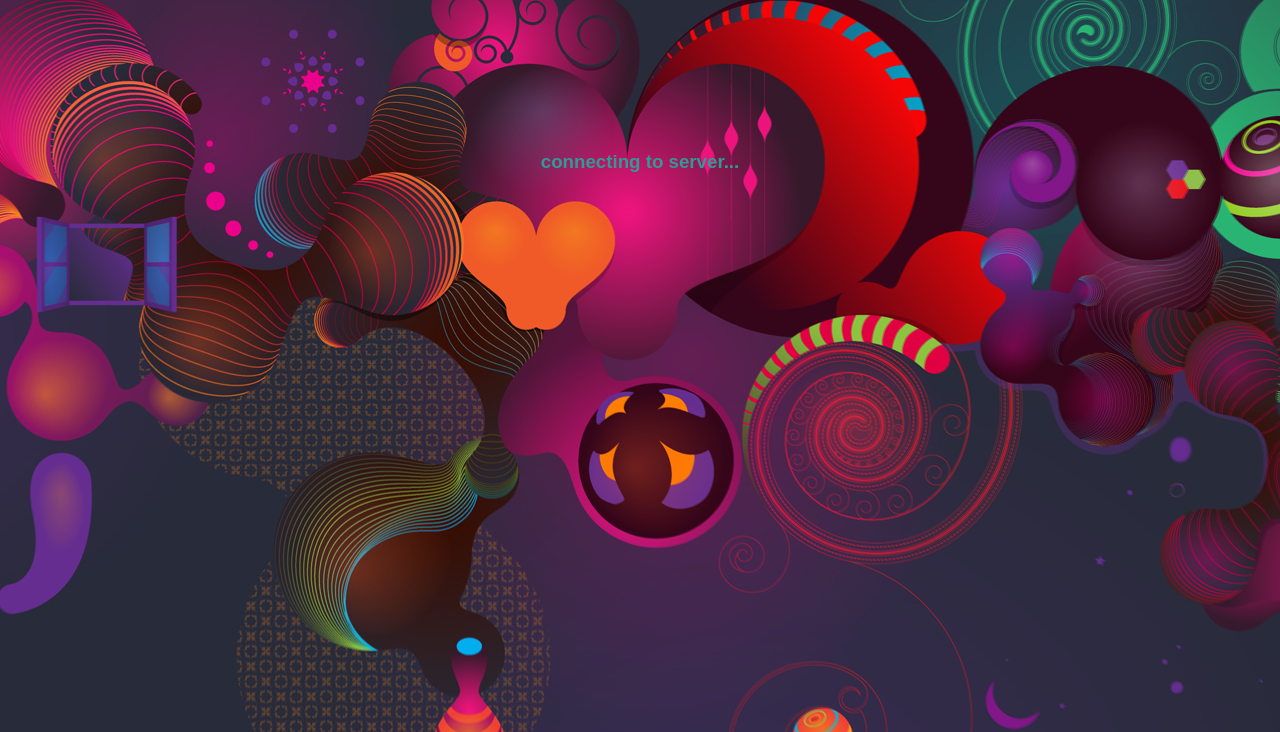
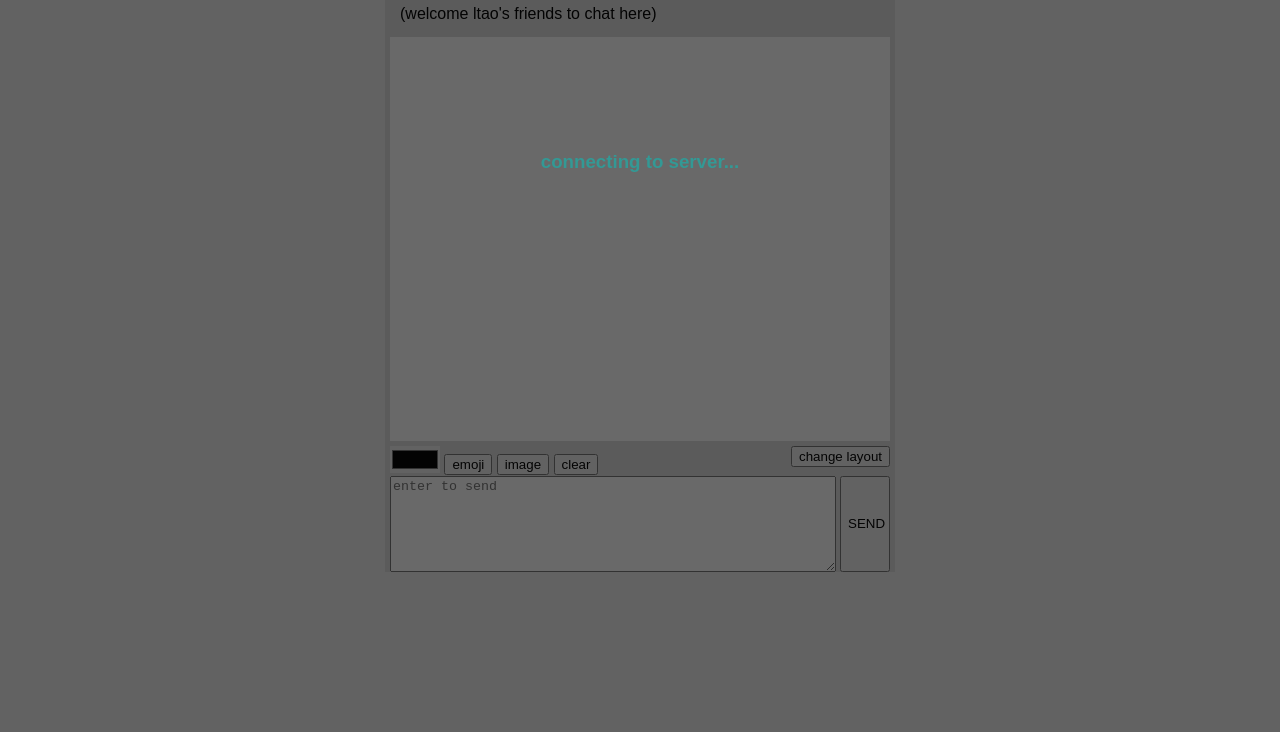
Before and after one commit to CrazyTal/interesting, a website: page www/index.html in a window 1280 px wide. Shown: the part 68-800 px from the top of the page. Drawn offline with nearby package versions, Linux system fonts and the light colour scheme; no server answers.

Commit message:
Update main.css

```diff
--- a/www/styles/main.css
+++ b/www/styles/main.css
@@ -9,10 +9,10 @@ html, body {
     right: 0;
     bottom: 0;
     left: 0;
-    /*background-color: rgba(5, 5, 5, .6);*/
-    background: url('../images/img28.jpg');
-    background-position: center;
-    background-repeat: no-repeat;
+    background-color: rgba(5, 5, 5, .6);
+/*     background: url('../images/img28.jpg'); */
+/*     background-position: center; */
+/*     background-repeat: no-repeat; */
     text-align: center;
     color: #339995;
     display: block;
```
